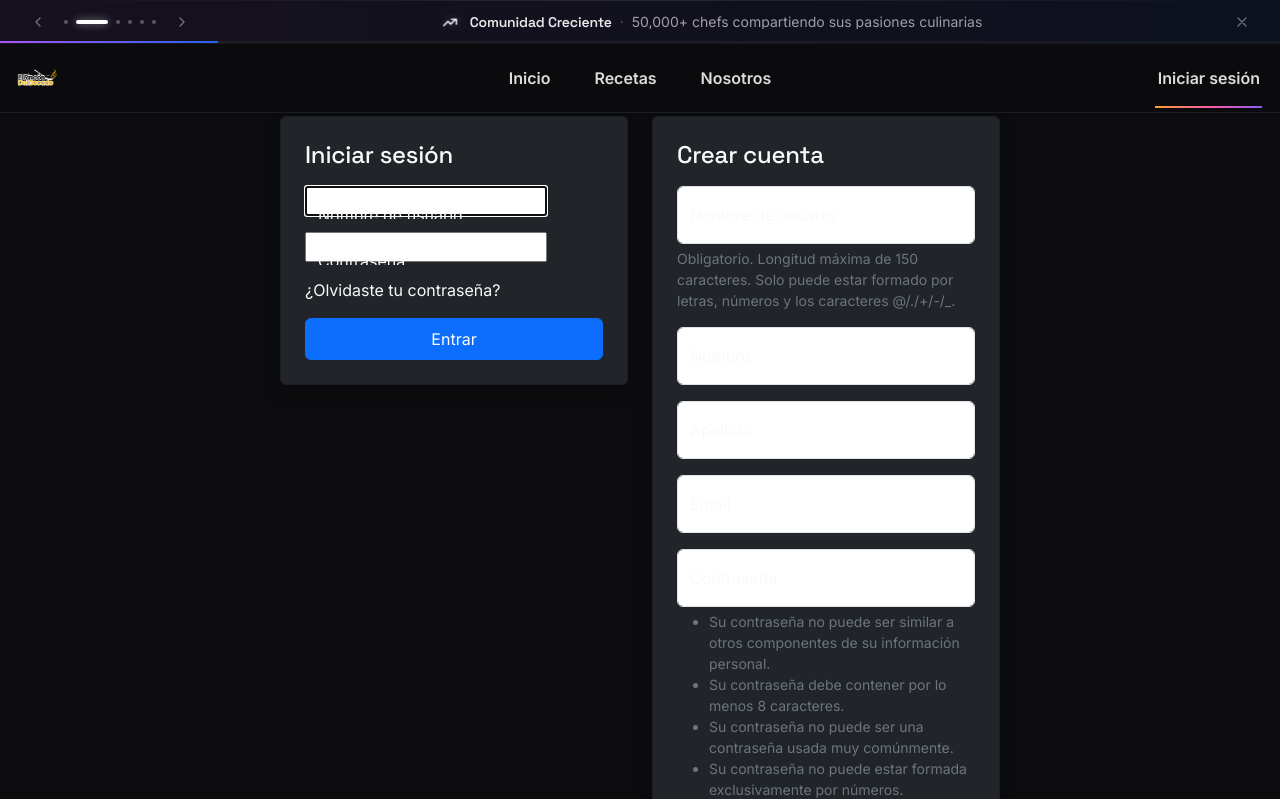
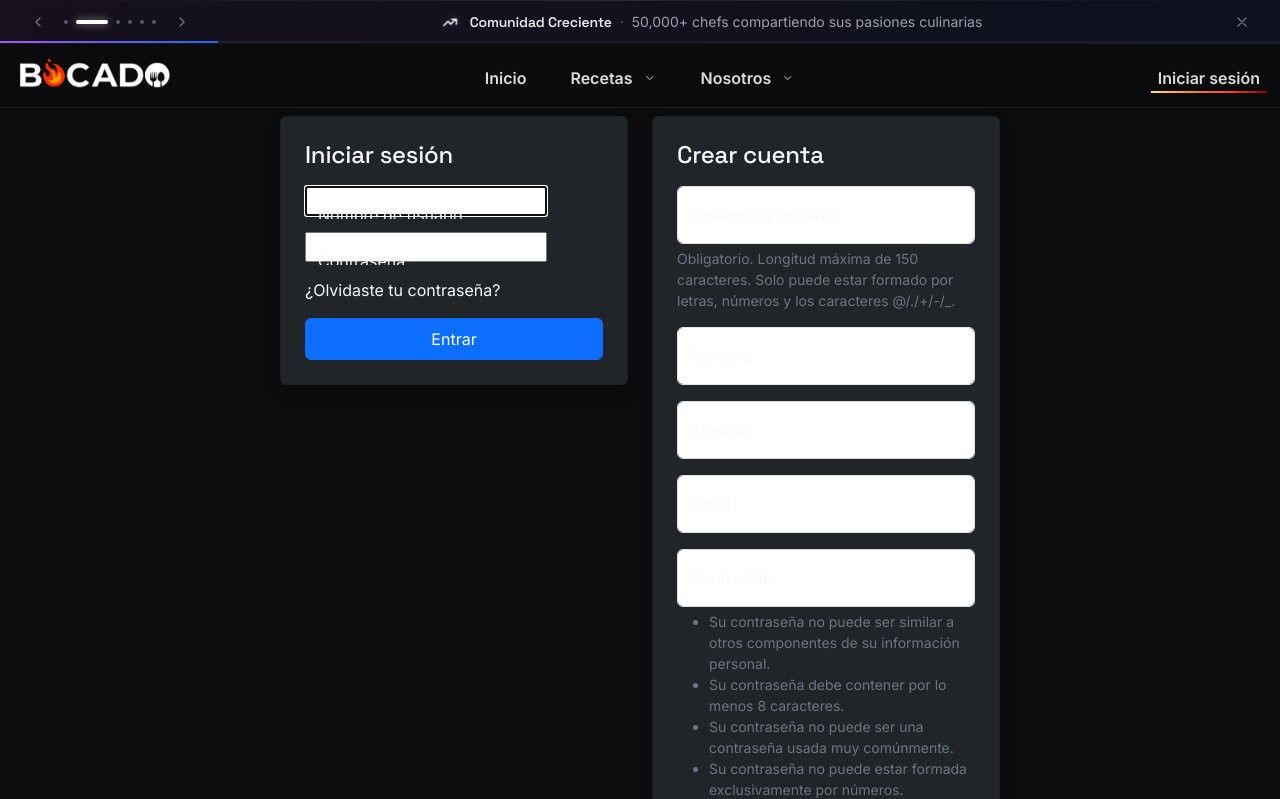
Before and after one commit to SantyGaliano/Blog-El-Ricon-del-Bocado-CoderHouse, a Django app: page /accounts/auth/ in a window 1280 px wide. Shown: the top 799 px of the page. Run offline with Django 5.2, Linux system fonts and the light colour scheme.

Commit message:
feat(navbar): agrega caret indicador en Recetas y Nosotros
- Añade caret (SVG) en los enlaces con dropdown (Recetas/Nosotros).
- Aplica rotación 180° del caret al abrir el menú (.nav-link.show .nav-caret).
- Sin impacto en el layout: se mantiene la altura fija del navbar y el logo fuera de flujo.

Archivos modificados:
- templates/components/navbar.html
- static/css/navbar.css

```diff
--- a/static/css/navbar.css
+++ b/static/css/navbar.css
@@ -1,20 +1,53 @@
-/* vidrio y color consistente con el home */
+:root{
+  /* Alturas visibles del navbar (fijas) */
+  --navbar-h: 64px;
+  --navbar-h-sm: 56px;
+}
+
+/* Navbar: vidrio y altura fija */
 .navbar-custom{
   background: rgba(12,12,14,.80);
   backdrop-filter: blur(12px);
   border-bottom: 1px solid rgba(255,255,255,.08);
   top: var(--topbar-h);
   transition: top .3s ease;
+  height: var(--navbar-h);
+  overflow: visible;
 }
 
-/* tamaño del logo sin deformar */
-.brand-logo{
-  height: 52px;
-  width: auto;
-  display: block;
+/* Ancla de la marca: posiciona el logo sin crecer la barra */
+.navbar-brand{
+  position: relative;
+  height: 100%;
+  display: flex;
+  align-items: center;
 }
 
-/* centrar menú principal entre brand y rail derecho */
+/* Logo grande sin afectar el alto del navbar (fuera de flujo) */
+.brand-logo{
+  position: absolute;
+  top: 50%;
+  transform: translateY(-50%);
+  height: 160px;
+  width: auto;
+  max-height: none;
+  display: block;
+  line-height: 0;
+  z-index: 0;
+}
+.navbar-brand > img.brand-logo{
+  position: absolute;
+  top: 50%;
+  transform: translateY(-50%);
+  height: 160px;
+  width: auto;
+  max-height: none;
+  display: block;
+  line-height: 0;
+  z-index: 0;
+}
+
+/* Menú centrado */
 .navbar-custom .container-fluid{ position: relative; }
 .primary-nav{
   position: absolute;
@@ -24,37 +57,60 @@
   align-items: center;
 }
 
-/* links e indicador inferior con gradiente */
+/* Links e indicador inferior (paleta nueva) */
 .modern-link{
   position: relative;
   font-weight: 600;
   color: rgba(255,255,255,.86);
+  padding-bottom: .15rem; /* acerca el subrayado */
 }
 .modern-link:hover{ color:#fff; }
 
+/* Subrayado pegado al texto */
 .modern-link::after{
   content:"";
   position:absolute;
-  left:.35rem; right:.35rem;
-  bottom:-10px;
+  left:.08rem;
+  right:.08rem;
+  bottom:0;
   height:2px;
-  background: linear-gradient(90deg,#ff9d2f,#ff5ea8,#8b5cf6);
-  opacity:0; transform: scaleX(.5);
+  background: var(--fire-grad);
+  opacity:0;
+  transform: scaleX(.5);
+  transform-origin: center;
   transition: opacity .2s ease, transform .2s ease;
 }
 .modern-link:hover::after,
 .modern-link.is-active::after{
-  opacity:1; transform: scaleX(1);
+  opacity:1;
+  transform: scaleX(1);
 }
 
-/* avatar */
+/* Caret en items con dropdown */
+.nav-caret{
+  display:inline-flex;
+  align-items:center;
+  justify-content:center;
+  width: .9rem;
+  height: .9rem;
+  margin-left: .35rem;
+  opacity: .9;
+  transition: transform .18s ease, opacity .2s ease;
+  line-height: 0;
+}
+.nav-link.show .nav-caret{ transform: rotate(180deg); }
+@media (hover: hover){
+  .modern-link:hover .nav-caret{ opacity: 1; }
+}
+
+/* Avatar */
 .avatar-nav{
   width: 28px; height: 28px; border-radius: 50%; object-fit: cover;
 }
 
-/* mega menus */
+/* Mega menus */
 .mega-menu{
-  display:block; /* Bootstrap controla con .show */
+  display:block; /* Bootstrap alterna .show */
   visibility:hidden; opacity:0; transform: translateY(6px) scale(.98);
   transition: opacity .18s ease, transform .18s ease, visibility 0s linear .18s;
   left:50%; transform-origin: top center;
--- a/static/css/styles.css
+++ b/static/css/styles.css
@@ -1,19 +1,50 @@
 /* Tipografías globales */
 @import url('https://fonts.googleapis.com/css2?family=Space+Grotesk:wght@300;400;500;600;700&family=Inter:wght@300;400;500;600;700&display=swap');
 
-/* Variables de marca (uso general) */
+/* Paleta y sistema de color */
 :root{
-  --brand-grad-1: #ff9d2f;
-  --brand-grad-2: #ff5ea8;
-  --brand-grad-3: #8b5cf6;
+  /* Base */
+  --bg: #0C0C0E;
+  --surface-1: #121214;
+  --surface-2: #15161A;
+  --border: rgba(255,255,255,.10);
+  --border-strong: rgba(255,255,255,.18);
+
+  /* Texto */
+  --text: #E5E7EB;
+  --text-weak: #B4BDC8;
+  --text-muted: #8A93A0;
+
+  /* Gradiente fuego (secundario) */
+  --fire-1: #FFE08A;
+  --fire-2: #FF8A00;
+  --fire-3: #FF3B30;
+  --fire-4: #8B0000;
+  --fire-grad: linear-gradient(90deg, var(--fire-1) 0%, var(--fire-2) 35%, var(--fire-3) 70%, var(--fire-4) 100%);
+  --fire-grad-vert: linear-gradient(180deg, var(--fire-1) 0%, var(--fire-2) 35%, var(--fire-3) 70%, var(--fire-4) 100%);
+  --fire-ambient: linear-gradient(
+    135deg,
+    color-mix(in oklab, var(--fire-2) 12%, transparent),
+    color-mix(in oklab, var(--fire-3) 10%, transparent) 50%,
+    color-mix(in oklab, var(--fire-4) 12%, transparent)
+  );
+
+  /* Acento (CTAs) */
+  --accent: #22C55E;
+  --accent-600: #16A34A;
+  --accent-700: #15803D;
+  --on-accent: #0B0F0C;
+
+  /* Alturas integraciones */
+  --topbar-h: 44px; /* si lo defines en topbar.css, esta actúa de fallback */
 }
 
 html,body{ height: 100%; }
 
 body{
   font-family: 'Inter', -apple-system, BlinkMacSystemFont, 'Segoe UI', sans-serif;
-  color: #e5e7eb;
-  background: #0c0c0e;
+  color: var(--text);
+  background: var(--bg);
   -webkit-font-smoothing: antialiased;
   -moz-osx-font-smoothing: grayscale;
 }
--- a/templates/components/navbar.html
+++ b/templates/components/navbar.html
@@ -4,8 +4,8 @@
     <!-- Marca -->
     <a class="navbar-brand p-0" href="{% url 'home' %}">
       <img
-        src="{% static 'images/El Rincón Del Bocado.png' %}"
-        alt="El Rincón Del Bocado"
+        src="{% static 'images/White.png' %}"
+        alt="El Rincón del Bocado"
         class="brand-logo"
       />
     </a>
@@ -43,7 +43,14 @@
             role="button"
             data-bs-toggle="dropdown"
             aria-expanded="false"
-          >Recetas</a>
+          >
+            Recetas
+            <span class="nav-caret" aria-hidden="true">
+              <svg width="12" height="12" viewBox="0 0 24 24" fill="none">
+                <path d="M6 9l6 6 6-6" stroke="currentColor" stroke-width="2" stroke-linecap="round" stroke-linejoin="round"/>
+              </svg>
+            </span>
+          </a>
 
           <div class="dropdown-menu mega-menu mega-recipes p-0 border-0" aria-labelledby="nav-recipes-btn">
             <div class="mega-card">
@@ -51,14 +58,13 @@
               <div class="mega-topline"></div>
 
               <div class="row g-4">
-                <!-- IZQUIERDA: categorías (5 cols) -->
+                <!-- IZQUIERDA: categorías -->
                 <div class="col-12 col-lg-5">
                   <div class="section-title">
                     <span class="title-bar"></span><h3>Categorías</h3>
                   </div>
 
                   <div class="row g-2">
-                    <!-- 1 -->
                     <div class="col-6">
                       <a href="{% url 'recipe-list' %}" class="card-mini group">
                         <span class="mini-ico">🍲</span>
@@ -69,7 +75,6 @@
                         <span class="mini-arrow">→</span>
                       </a>
                     </div>
-                    <!-- 2 -->
                     <div class="col-6">
                       <a href="{% url 'recipe-list' %}" class="card-mini group">
                         <span class="mini-ico">🍕</span>
@@ -80,7 +85,6 @@
                         <span class="mini-arrow">→</span>
                       </a>
                     </div>
-                    <!-- 3 -->
                     <div class="col-6">
                       <a href="{% url 'recipe-list' %}" class="card-mini group">
                         <span class="mini-ico">🌮</span>
@@ -91,7 +95,6 @@
                         <span class="mini-arrow">→</span>
                       </a>
                     </div>
-                    <!-- 4 -->
                     <div class="col-6">
                       <a href="{% url 'recipe-list' %}" class="card-mini group">
                         <span class="mini-ico">🍰</span>
@@ -102,7 +105,6 @@
                         <span class="mini-arrow">→</span>
                       </a>
                     </div>
-                    <!-- 5 -->
                     <div class="col-6">
                       <a href="{% url 'recipe-list' %}" class="card-mini group">
                         <span class="mini-ico">☕</span>
@@ -113,7 +115,6 @@
                         <span class="mini-arrow">→</span>
                       </a>
                     </div>
-                    <!-- 6 -->
                     <div class="col-6">
                       <a href="{% url 'recipe-list' %}" class="card-mini group">
                         <span class="mini-ico">🥐</span>
@@ -127,20 +128,18 @@
                   </div>
                 </div>
 
-                <!-- SEPARADOR (1 col) -->
+                <!-- SEPARADOR -->
                 <div class="col-lg-1 d-none d-lg-flex align-items-stretch justify-content-center">
                   <div class="v-sep"></div>
                 </div>
 
-                <!-- DERECHA: colecciones + destacadas (6 cols) -->
+                <!-- DERECHA: colecciones + destacadas -->
                 <div class="col-12 col-lg-6">
-                  <!-- Colecciones -->
                   <div class="section-title">
                     <span class="title-bar alt"></span><h3>Colecciones especiales</h3>
                   </div>
 
                   <div class="row g-2 mb-3">
-                    <!-- Rápidas -->
                     <div class="col-6">
                       <a href="{% url 'recipe-list' %}" class="card-collection group">
                         <div class="col-ico">⚡</div>
@@ -150,7 +149,6 @@
                         </div>
                       </a>
                     </div>
-                    <!-- Populares -->
                     <div class="col-6">
                       <a href="{% url 'recipe-list' %}" class="card-collection group">
                         <div class="col-ico">📈</div>
@@ -160,7 +158,6 @@
                         </div>
                       </a>
                     </div>
-                    <!-- Saludables -->
                     <div class="col-6">
                       <a href="{% url 'recipe-list' %}" class="card-collection group">
                         <div class="col-ico">🥗</div>
@@ -170,7 +167,6 @@
                         </div>
                       </a>
                     </div>
-                    <!-- Premiadas -->
                     <div class="col-6">
                       <a href="{% url 'recipe-list' %}" class="card-collection group">
                         <div class="col-ico">🏅</div>
@@ -182,14 +178,12 @@
                     </div>
                   </div>
 
-                  <!-- Destacadas -->
                   <div class="section-title mb-2">
                     <span class="title-bar gold"></span><h3>Destacadas</h3>
                     <a href="{% url 'recipe-list' %}" class="see-all">Ver todas →</a>
                   </div>
 
                   <div class="row g-2">
-                    <!-- Tacos -->
                     <div class="col-4">
                       <a href="{% url 'recipe-list' %}" class="card-featured group">
                         <div class="feat-img">
@@ -202,7 +196,6 @@
                         </div>
                       </a>
                     </div>
-                    <!-- Carbonara -->
                     <div class="col-4">
                       <a href="{% url 'recipe-list' %}" class="card-featured group">
                         <div class="feat-img">
@@ -215,7 +208,6 @@
                         </div>
                       </a>
                     </div>
-                    <!-- Sushi -->
                     <div class="col-4">
                       <a href="{% url 'recipe-list' %}" class="card-featured group">
                         <div class="feat-img">
@@ -245,7 +237,14 @@
             role="button"
             data-bs-toggle="dropdown"
             aria-expanded="false"
-          >Nosotros</a>
+          >
+            Nosotros
+            <span class="nav-caret" aria-hidden="true">
+              <svg width="12" height="12" viewBox="0 0 24 24" fill="none">
+                <path d="M6 9l6 6 6-6" stroke="currentColor" stroke-width="2" stroke-linecap="round" stroke-linejoin="round"/>
+              </svg>
+            </span>
+          </a>
 
           <div class="dropdown-menu mega-menu mega-about p-0 border-0" aria-labelledby="nav-about-btn">
             <div class="mega-card small">
```
Also changed, not shown: other parts of static/css/navbar.css (+42 -38 lines), other parts of static/css/styles.css (+35 -28 lines), static/images/Black.png (added), static/images/El Rincón Del Bocado.png (deleted), static/images/White.png (added).
